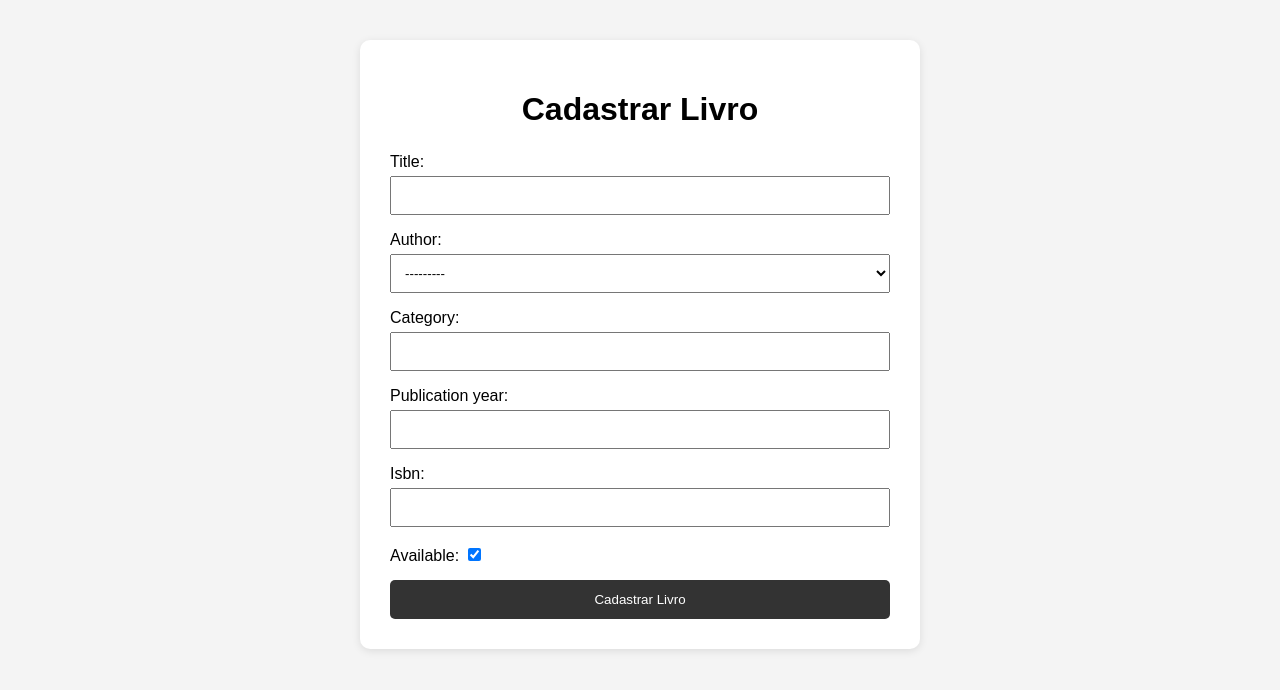
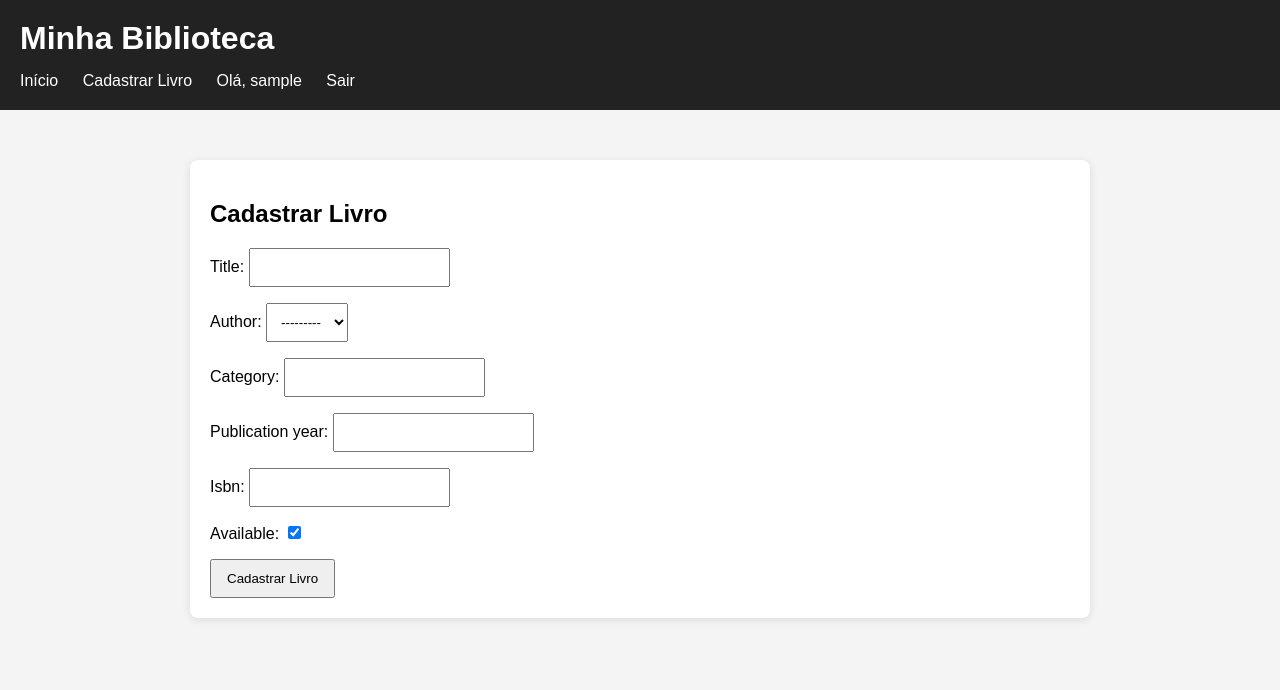
Before and after one commit to julioprattes-stack/Projeto-Sistema-de-Biblioteca, a Django app: page /livros/cadastrar/ in a window 1280 px wide. Shown: the top 690 px of the page. Run offline with Django 5.2, Linux system fonts and the light colour scheme; the visitor is signed in with stand-in values (Sample User, id 1); data that the repository does not hold is empty.

Commit message:
melhorando meus templates

```diff
--- /dev/null
+++ b/templates/base.html
@@ -0,0 +1,125 @@
+<!DOCTYPE html>
+<html lang="pt-br">
+
+<head>
+    <meta charset="UTF-8">
+    <meta name="viewport" content="width=device-width, initial-scale=1.0">
+
+    <title>{% block title %}Minha Biblioteca{% endblock %}</title>
+
+    <style>
+        body {
+            font-family: Arial, sans-serif;
+            margin: 0;
+            background-color: #f4f4f4;
+        }
+
+        header {
+            background-color: #222;
+            color: white;
+            padding: 20px;
+        }
+
+        header h1 {
+            margin: 0;
+        }
+
+        nav {
+            margin-top: 15px;
+        }
+
+        nav a, nav span {
+            color: white;
+            text-decoration: none;
+            margin-right: 20px;
+        }
+
+        nav a:hover {
+            text-decoration: underline;
+        }
+
+        .container {
+            max-width: 900px;
+            margin: 30px auto;
+            padding: 20px;
+        }
+
+        .card {
+            background-color: white;
+            padding: 20px;
+            margin-bottom: 15px;
+            border-radius: 8px;
+            box-shadow: 0 2px 8px rgba(0, 0, 0, 0.1);
+        }
+
+        button {
+            padding: 10px 15px;
+            cursor: pointer;
+        }
+
+        input, select {
+            padding: 10px;
+            box-sizing: border-box;
+        }
+
+        .messages {
+            list-style: none;
+            padding: 0;
+            margin-bottom: 20px;
+        }
+
+        .messages li {
+            padding: 12px;
+            border-radius: 5px;
+            margin-bottom: 10px;
+        }
+
+        .messages .success {
+            background-color: #d4edda;
+            color: #155724;
+        }
+
+        .messages .error {
+            background-color: #f8d7da;
+            color: #721c24;
+        }
+
+        {% block extra_style %}{% endblock %}
+    </style>
+</head>
+
+<body>
+
+    <header>
+        <h1>Minha Biblioteca</h1>
+
+        <nav>
+            <a href="{% url 'books:book' %}">Início</a>
+            <a href="{% url 'books:register' %}">Cadastrar Livro</a>
+
+            {% if user.is_authenticated %}
+                <span>Olá, {{ user.username }}</span>
+                <a href="{% url 'accounts:logout' %}">Sair</a>
+            {% else %}
+                <a href="{% url 'accounts:login' %}">Entrar</a>
+            {% endif %}
+        </nav>
+    </header>
+
+    <div class="container">
+
+        {% if messages %}
+            <ul class="messages">
+                {% for message in messages %}
+                    <li class="{{ message.tags }}">{{ message }}</li>
+                {% endfor %}
+            </ul>
+        {% endif %}
+
+        {% block content %}{% endblock %}
+
+    </div>
+
+</body>
+
+</html>
--- a/templates/books/register.html
+++ b/templates/books/register.html
@@ -1,84 +1,17 @@
-<!DOCTYPE html>
-<html lang="pt-br">
+{% extends 'base.html' %}
 
-<head>
-    <meta charset="UTF-8">
-    <meta name="viewport" content="width=device-width, initial-scale=1.0">
+{% block title %}Cadastrar Livro{% endblock %}
 
-    <title>Cadastrar Livro</title>
+{% block content %}
 
-    <style>
-        body {
-            font-family: Arial, sans-serif;
-            background-color: #f4f4f4;
-            margin: 0;
-            padding: 40px;
-        }
-
-        .container {
-            max-width: 500px;
-            margin: auto;
-            background-color: white;
-            padding: 30px;
-            border-radius: 10px;
-            box-shadow: 0 2px 8px rgba(0, 0, 0, 0.1);
-        }
-
-        h1 {
-            text-align: center;
-            margin-bottom: 25px;
-        }
-
-        form p {
-            margin-bottom: 15px;
-        }
-
-        input,
-        select {
-            width: 100%;
-            padding: 10px;
-            margin-top: 5px;
-            box-sizing: border-box;
-        }
-
-        input[type="checkbox"] {
-            width: auto;
-        }
-
-        button {
-            width: 100%;
-            padding: 12px;
-            border: none;
-            background-color: #333;
-            color: white;
-            cursor: pointer;
-            border-radius: 5px;
-        }
-
-        button:hover {
-            background-color: #555;
-        }
-    </style>
-</head>
-
-<body>
-
-    <div class="container">
-
-        <h1>Cadastrar Livro</h1>
+    <div class="card">
+        <h2>Cadastrar Livro</h2>
 
         <form method="POST">
-
             {% csrf_token %}
-
             {{ form.as_p }}
-
             <button type="submit">Cadastrar Livro</button>
-
         </form>
-
     </div>
 
-</body>
-
-</html>
+{% endblock %}
```
Also changed, not shown: templates/accounts/login.html (+11 -10 lines), templates/books/delete.html (+14 -31 lines), templates/books/edit.html (+8 -21 lines), templates/books/index.html (+25 -142 lines), templates/index.html (deleted).
